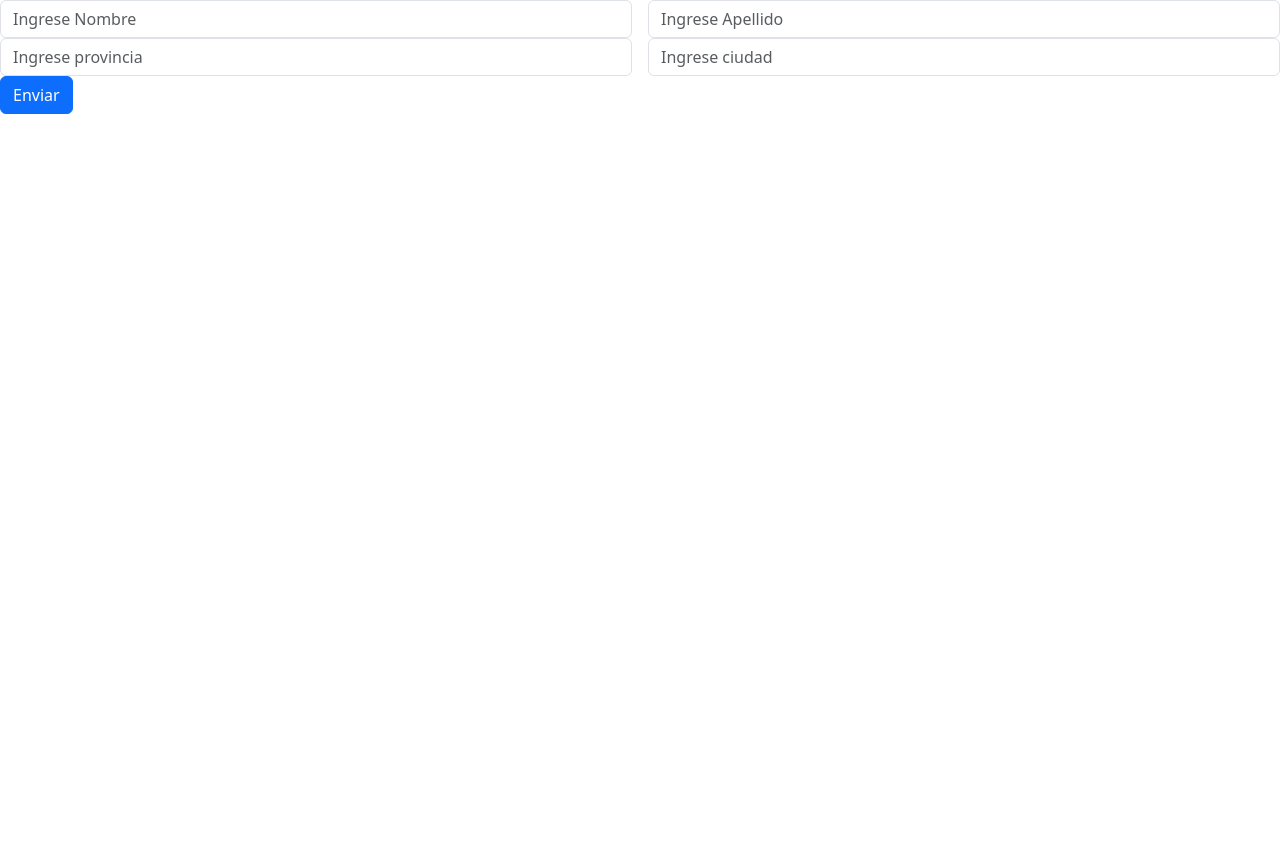
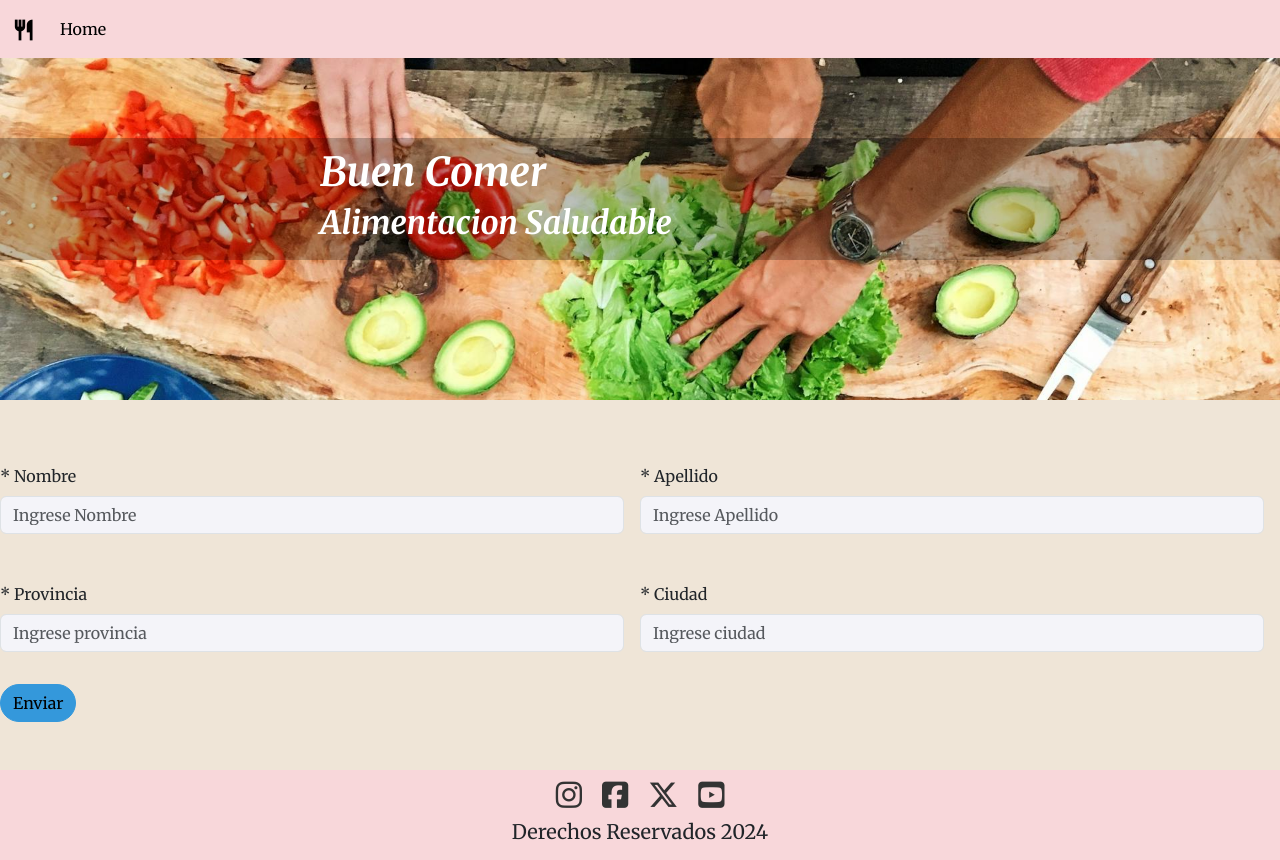
Before and after one commit to facu7713/Desafio_10_Practrica_Prof, a website: page contacto.html in a window 1280 px wide. Before the commit the page ends 800 px from the top, so only its background shows below. Drawn offline with nearby package versions, Linux system fonts and the light colour scheme.

Commit message:
Descripción de los cambios realizados

```diff
--- a/contacto.html
+++ b/contacto.html
@@ -7,31 +7,76 @@
 
   <!-- enlace a bootstrap -->
   <link href="https://cdn.jsdelivr.net/npm/bootstrap@5.3.3/dist/css/bootstrap.min.css" rel="stylesheet" integrity="sha384-QWTKZyjpPEjISv5WaRU9OFeRpok6YctnYmDr5pNlyT2bRjXh0JMhjY6hW+ALEwIH" crossorigin="anonymous">
+  <link rel="stylesheet" href="node_modules/bootstrap/dist/css/bootstrap.min.css">
 
+  <!-- enlace a google icons -->
+
+  <link rel="stylesheet" href="https://fonts.googleapis.com/css2?family=Material+Symbols+Outlined:opsz,wght,FILL,GRAD@20..48,100..700,0..1,-50..200" />
+
+
+  <!-- enlace font-awesome-->
+  <link rel="stylesheet" href="https://cdnjs.cloudflare.com/ajax/libs/font-awesome/6.6.0/css/all.min.css" integrity="sha512-Kc323vGBEqzTmouAECnVceyQqyqdsSiqLQISBL29aUW4U/M7pSPA/gEUZQqv1cwx4OnYxTxve5UMg5GT6L4JJg==" crossorigin="anonymous" referrerpolicy="no-referrer" />
+
+  <!-- enlace a css personalizado -->
+
+  <link rel="stylesheet" href="./css/estilo.css">
 
 </head>
 <body>
+  <button class="go-top-btn bg-danger-subtle">
+    <img src="./assects/icons/arrow-up.png" alt="arrow up">
+  </button>
 
+  <header>
 
+    <nav class="navbar navbar-expand-lg bg-danger-subtle">
+        <div class="container-fluid">
+          <a class="navbar-brand" href="#"><span class="material-symbols-outlined">
+            restaurant
+            </span></a>
+          <button class="navbar-toggler" type="button" data-bs-toggle="collapse" data-bs-target="#navbarNav" aria-controls="navbarNav" aria-expanded="false" aria-label="Toggle navigation">
+            <span class="navbar-toggler-icon"></span>
+          </button>
+          <div class="collapse navbar-collapse" id="navbarNav">
+            <ul class="navbar-nav">
+              <li class="nav-item">
+                <a class="nav-link active" aria-current="page" href="index.html">Home</a>
+              </li>
+            </ul>
+          </div>
+        </div>
+      </nav>
 
+      <section class="seccion_titulo">
+        <div class="contenedor_titulo" >
+            <h1 class="titulo_principal" >Buen Comer</h1>
+            <h2 class="titulo_secundario"  >Alimentacion Saludable</h2>
+          </div>
 
-    <section>
+      </section>
+  </header>
 
-        <form action="">
+    <section class="py-5">
+
+        <form class="row g-3" action="">
             <div class="row g-3">
-                <div class="col">
+                <div class="col-sm-6">
+                  <label for="nombre" class="form-label">* Nombre</label>
                   <input type="text" class="form-control" placeholder="Ingrese Nombre" aria-label="nombre">
                 </div>
-                <div class="col">
+                <div class="col-sm-6 mb-3">
+                  <label for="apellido" class="form-label">* Apellido</label>
                   <input type="text" class="form-control" placeholder="Ingrese Apellido" aria-label="apellido">
                 </div>
               </div>
 
               <div class="row g-3">
-                <div class="col">
+                <div class="col-sm-6">
+                  <label for="nombre" class="form-label">* Provincia</label>
                   <input type="text" class="form-control" placeholder="Ingrese provincia" aria-label="provincia">
                 </div>
-                <div class="col">
+                <div class="col-sm-6 mb-3">
+                  <label for="apellido" class="form-label">* Ciudad</label>
                   <input type="text" class="form-control" placeholder="Ingrese ciudad" aria-label="ciudad">
                 </div>
               </div>
@@ -44,10 +89,36 @@
         </form>
 
     </section>
+    <footer class="bg-danger-subtle  ">
+
+      <div class="redes">
+        <a href=""><i class="fa-brands fa-instagram"></i></a>
+        <a href=""><i class="fa-brands fa-square-facebook"></i></a>
+        <a href=""><i class="fa-brands fa-x-twitter"></i></a>
+        <a href=""><i class="fa-brands fa-square-youtube"></i></a>
+
+
+
+
+      </div>
+
+        <div class="container text-center pb-2  ">
+            <h5>Derechos Reservados 2024</h5>
+        </div>
+
+
+
+    </footer>
 
 
 
 
 
+        <script src="https://cdn.jsdelivr.net/npm/bootstrap@5.3.3/dist/js/bootstrap.bundle.min.js" integrity="sha384-YvpcrYf0tY3lHB60NNkmXc5s9fDVZLESaAA55NDzOxhy9GkcIdslK1eN7N6jIeHz" crossorigin="anonymous"></script>
+
+
+        <script src="./js/script.js"></script>
+        <script src="node_modules/bootstrap/dist/js/bootstrap.bundle.min.js"></script>
+
 </body>
 </html>
--- a/scss/partial/_variable.scss
+++ b/scss/partial/_variable.scss
@@ -9,3 +9,9 @@ $font-primary: 'Merriweather', serif;
 $font-weight-bold: 700;
 $font-weight-semi-bold: 600;
 $font-style-italic: italic;
+
+$primary: #3498db;
+$secondary: #2ecc71;
+$font-family-sans-serif: 'Merriweather', serif;
+$body-bg: #f4f4f9;
+$btn-border-radius: 50px;
```
Also changed, not shown: index.html (+2 -2 lines), readme.md, 2 other files.
